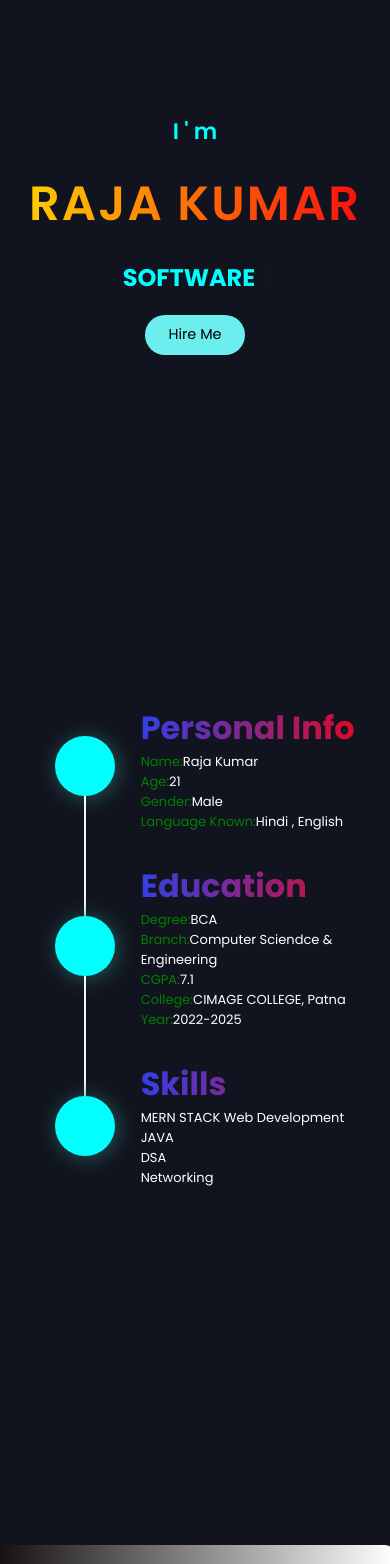
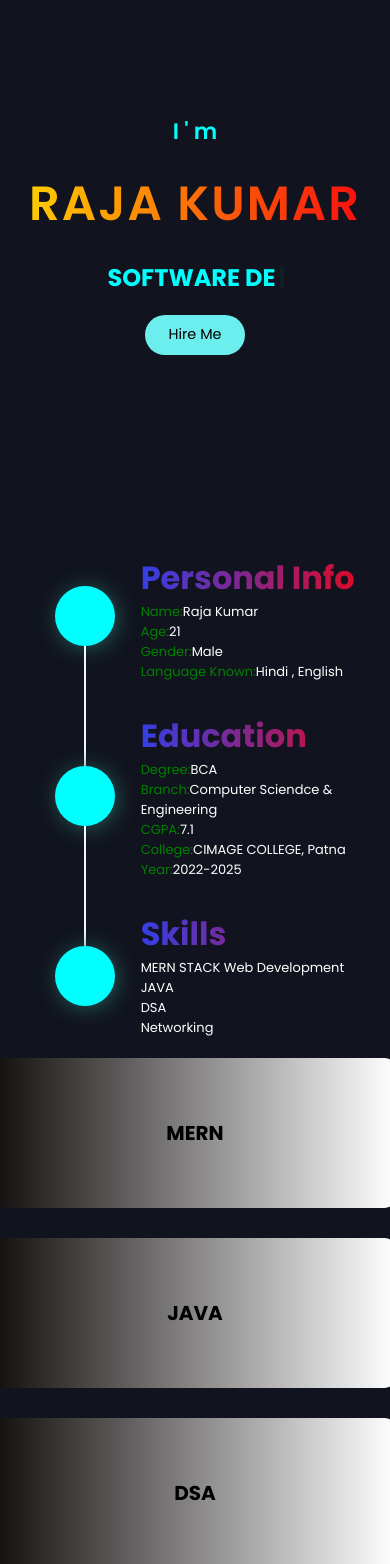
Before and after one commit to RaazaKumar/repo, a React (Vite) app: page / in a window 390 px wide. Shown: the part 686-2250 px from the top of the page. Built offline with nearby package versions, Linux system fonts and the light colour scheme.

Commit message:
Update About.css

```diff
--- a/src/Components/About/About.css
+++ b/src/Components/About/About.css
@@ -1,11 +1,15 @@
 #about{
     width: 100%;
+    /* height: 100%; */
+    /* min-height: 100vh; */
     /* background-color: aqua; */
     display: flex;
+
 }
 .left-about{
     width:50%;
-    height:100vh;
+    /* height:100vh; */
+     /* margin-top: 200px; */
     display: flex;
     /* align-items: center; */
     /* justify-content:space-between; */
@@ -72,7 +76,7 @@ color:white
 
 .right-about{
     width:50%;
-    height:100vh;
+    /* height:100vh; */
     display: flex;
     align-items: center;
     justify-content: center;
@@ -89,7 +93,8 @@ color:white
     }
     .left-about{
         width:100%;
-        margin: 10px;
+        margin: 40px 10px 20px 10px;
+
         /* height:100vh; */
     }
     .right-about{
```
